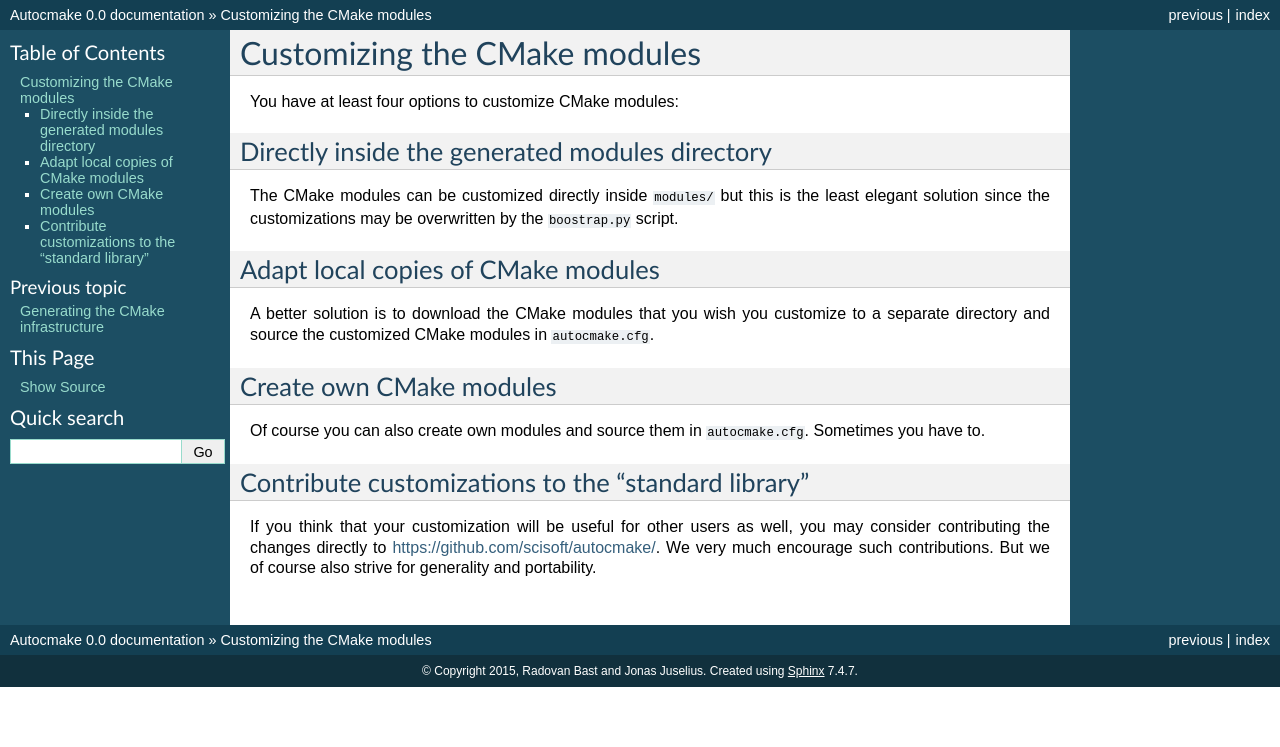
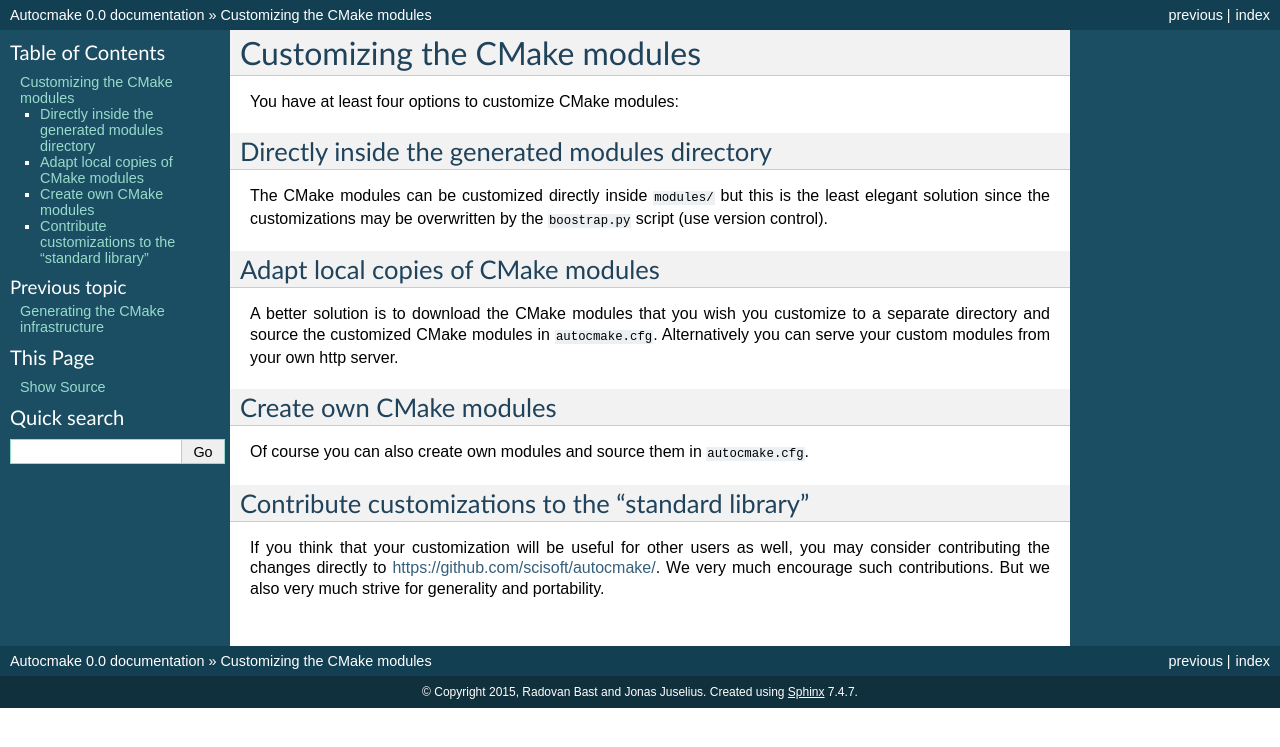
Before and after one commit to dev-cafe/autocmake, a Sphinx documentation site: the page built from doc/customization.rst, in a window 1280 px wide. Shown: the top 747 px of the page. Built offline with Sphinx 7.4.7, drawn with Linux system fonts in a browser that asks for light colours.

Commit message:
update doc

```diff
--- a/doc/customization.rst
+++ b/doc/customization.rst
@@ -11,7 +11,7 @@
 
 The CMake modules can be customized directly inside ``modules/`` but this is
 the least elegant solution since the customizations may be overwritten by the
-``boostrap.py`` script.
+``boostrap.py`` script (use version control).
 
 
 Adapt local copies of CMake modules
@@ -19,14 +19,14 @@
 
 A better solution is to download the CMake modules that you wish you customize
 to a separate directory and source the customized CMake modules in
-``autocmake.cfg``.
+``autocmake.cfg``. Alternatively you can serve your custom
+modules from your own http server.
 
 
 Create own CMake modules
 ------------------------
 
 Of course you can also create own modules and source them in ``autocmake.cfg``.
-Sometimes you have to.
 
 
 Contribute customizations to the "standard library"
@@ -35,4 +35,4 @@
 If you think that your customization will be useful for other users as well,
 you may consider contributing the changes directly to
 https://github.com/scisoft/autocmake/. We very much encourage such
-contributions. But we of course also strive for generality and portability.
+contributions. But we also very much strive for generality and portability.
```
